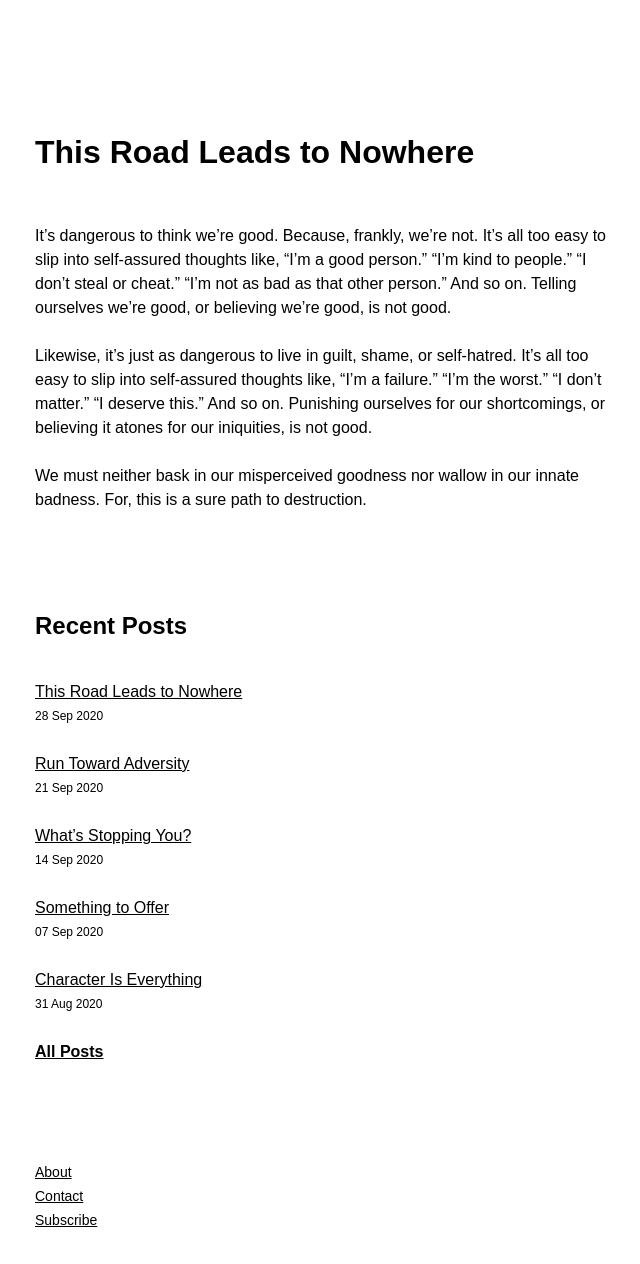
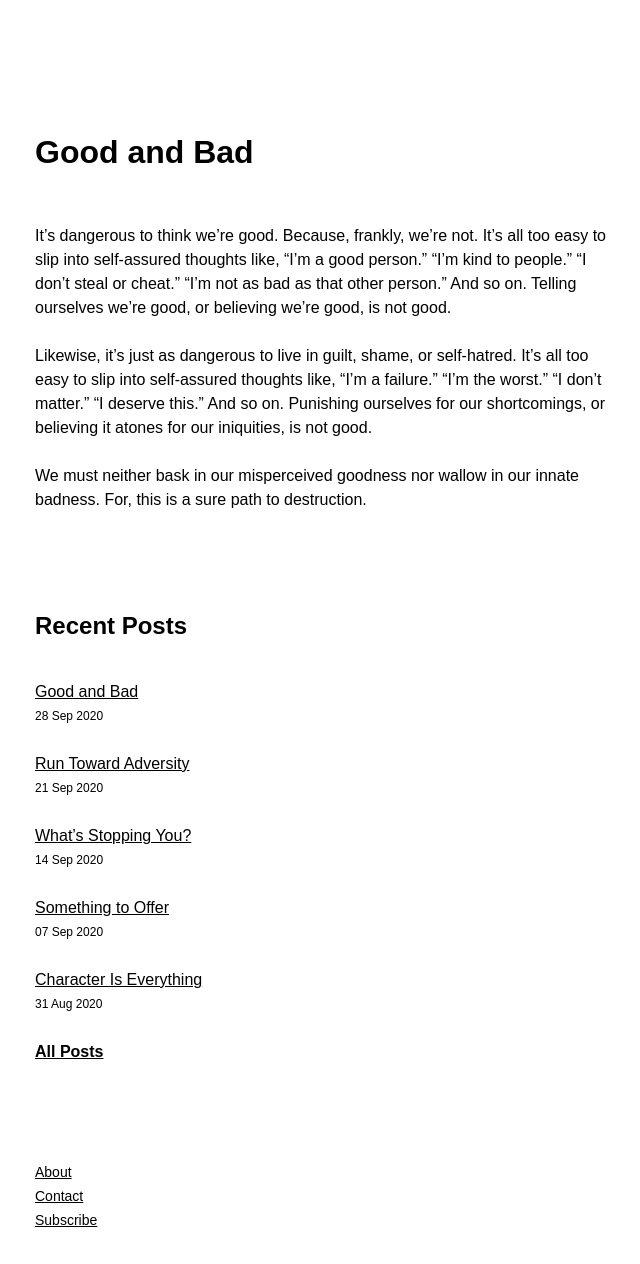
Before and after one commit to michaelaliotti/michaelaliotti.github.io, a Jekyll site: the page built from _posts/2020-09-28-good-and-bad.md, in a window 1280 px wide. Shown: the whole page, without its empty margins (317-957 px from the left). Built offline with Jekyll 4.4.1, drawn with Linux system fonts in a browser that asks for light colours.

Commit message:
Updated post for 28 Sep 2020.

```diff
--- a/_posts/2020-09-28-this-road-leads-to-nowhere.md
+++ b/_posts/2020-09-28-good-and-bad.md
@@ -1,6 +1,6 @@
 ---
 layout: post
-title: This Road Leads to Nowhere
+title: Good and Bad
 ---
 
 It's dangerous to think we're good. Because, frankly, we're not. It's all too easy to slip into self-assured thoughts like, "I'm a good person." "I'm kind to people." "I don't steal or cheat." "I'm not as bad as that other person." And so on. Telling ourselves we're good, or believing we're good, is not good.
```
